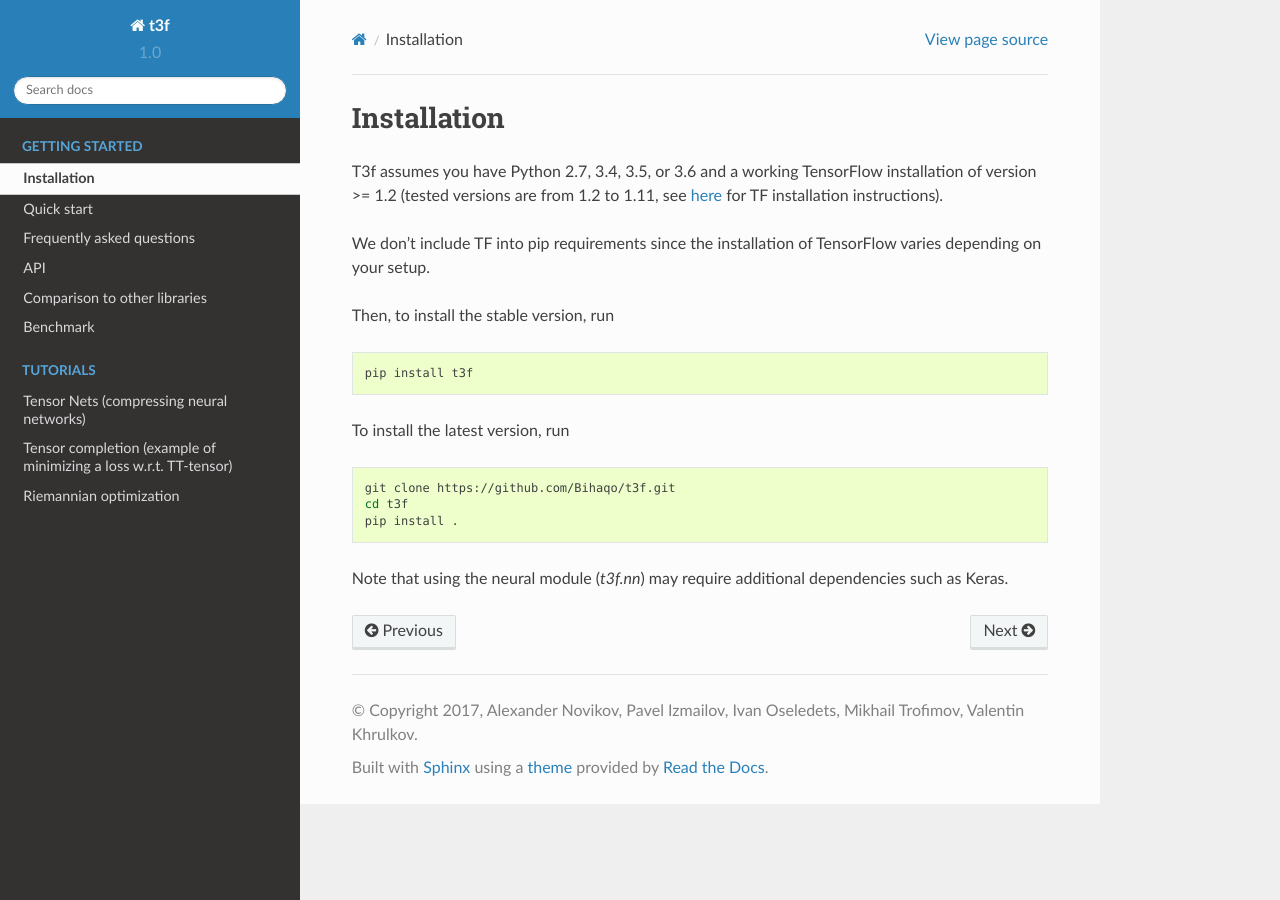
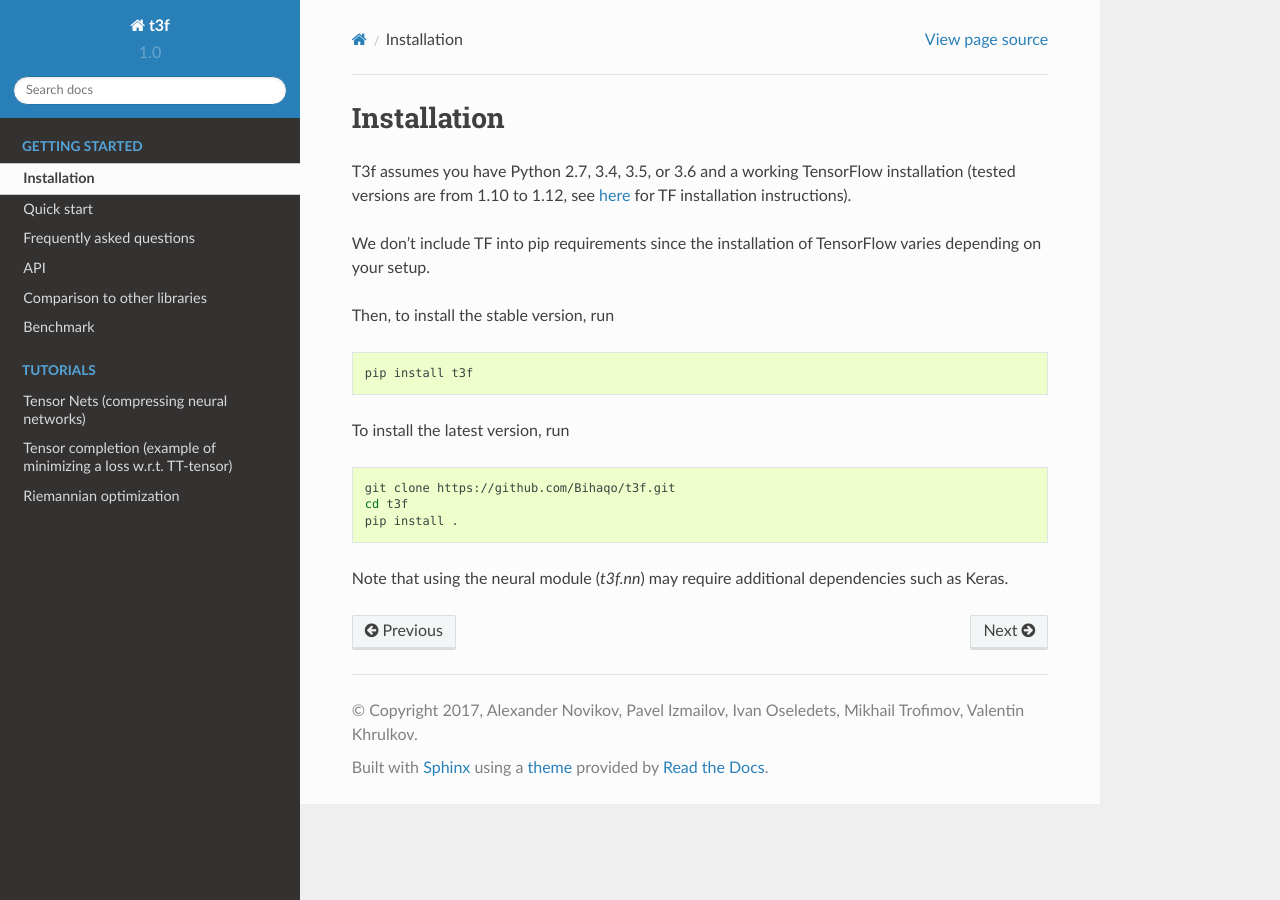
Before and after one commit to Bihaqo/t3f, a Sphinx documentation site: the page built from docs/installation.rst, in a window 1280 px wide. Built offline with Sphinx 7.4.7 and the Read the Docs theme 2.0.0, drawn with Linux system fonts in a browser that asks for light colours.

Commit message:
prepare for the upcoming list of tested tf versions

```diff
--- a/docs/installation.rst
+++ b/docs/installation.rst
@@ -3,7 +3,7 @@
 Installation
 ============
 
-T3f assumes you have Python 2.7, 3.4, 3.5, or 3.6 and a working TensorFlow installation of version >= 1.2 (tested versions are from 1.2 to 1.11, see here_ for TF installation instructions).
+T3f assumes you have Python 2.7, 3.4, 3.5, or 3.6 and a working TensorFlow installation (tested versions are from 1.10 to 1.12, see here_ for TF installation instructions).
 
 .. _here: https://www.tensorflow.org/install/
 
```
